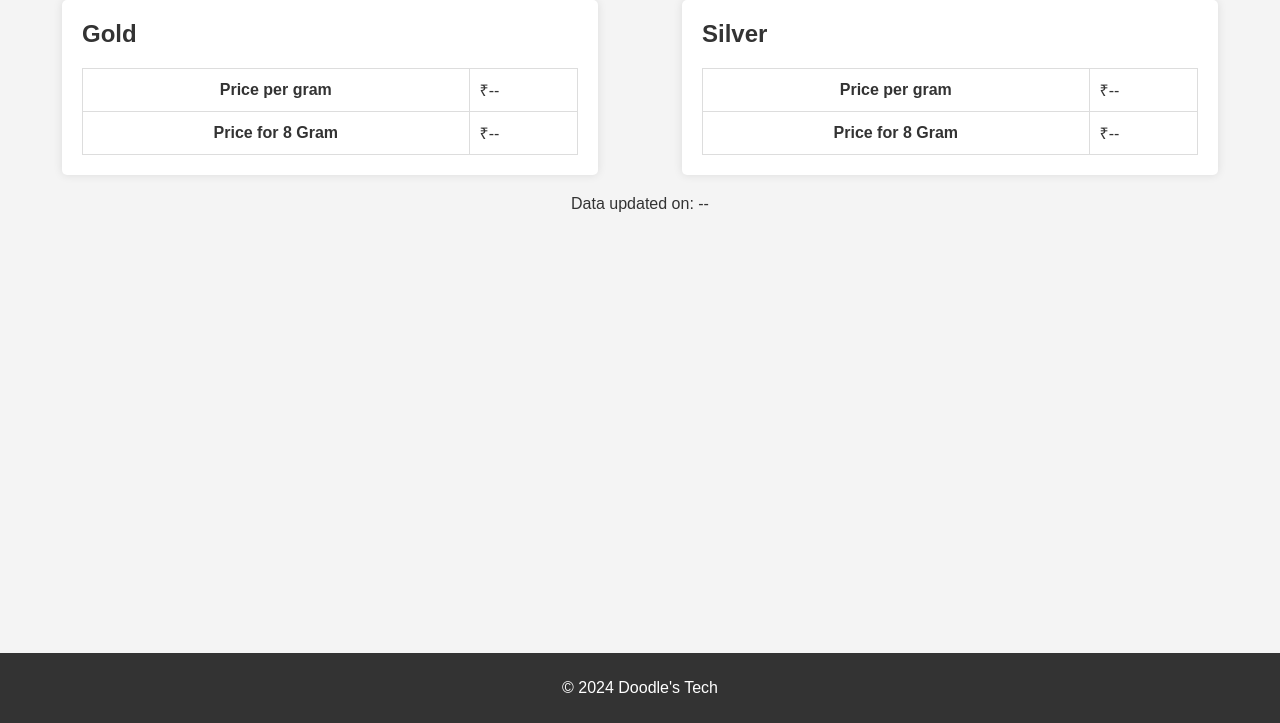
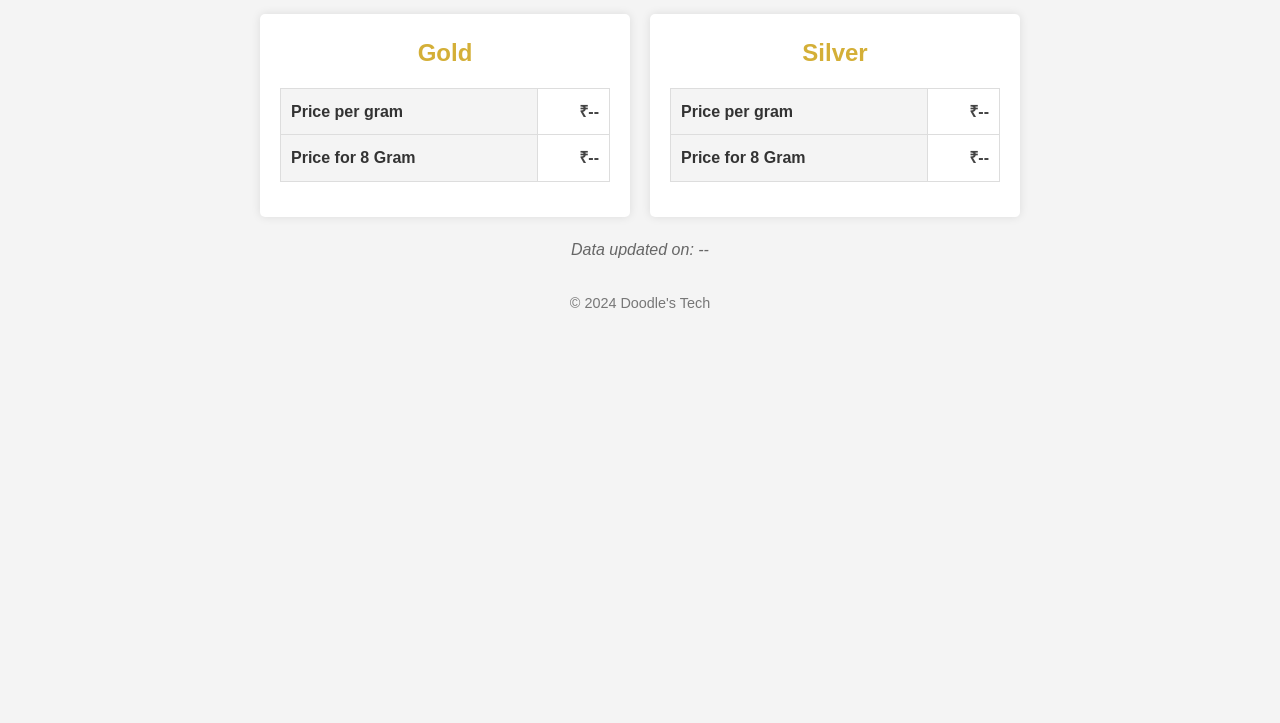
Before and after one commit to doodlestech/goldprice, a plain HTML site: page index.html in a window 1280 px wide. Shown: the part 77-800 px from the top of the page. Drawn offline with Linux system fonts and the light colour scheme.

Commit message:
styles.css

```diff
--- a/styles.css
+++ b/styles.css
@@ -1,95 +1,92 @@
+/* Reset some default browser styles */
+body, h1, h2, p, table, th, td {
+    margin: 0;
+    padding: 0;
+    box-sizing: border-box;
+}
+
+/* General styles */
 body {
     font-family: Arial, sans-serif;
-    margin: 0;
-    padding: 0;
+    line-height: 1.6;
     background-color: #f4f4f4;
+    color: #333;
+    padding: 20px;
+    max-width: 800px;
+    margin: auto;
+}
+
+header {
+    text-align: center;
+    margin-bottom: 20px;
+}
+
+header h1 {
+    font-size: 2em;
     color: #333;
 }
 
-header {
-    background-color: #333;
-    color: #fff;
-    padding: 10px 0;
-    text-align: center;
-}
-
-header h1 {
-    margin: 0;
-}
-
-.prices {
+section.prices {
     display: flex;
-    justify-content: space-around;
-    margin: 20px;
+    flex-wrap: wrap;
+    justify-content: space-between;
+    gap: 20px;
+    margin-bottom: 20px;
 }
 
 .price-box {
     background-color: #fff;
-    padding: 20px;
     border-radius: 5px;
     box-shadow: 0 0 10px rgba(0, 0, 0, 0.1);
-    width: 40%;
+    padding: 20px;
+    flex: 1;
+    min-width: 300px;
+    max-width: 400px;
+    text-align: center;
 }
 
 .price-box h2 {
-    margin-top: 0;
+    font-size: 1.5em;
+    margin-bottom: 15px;
+    color: #d4af37; /* Gold color */
 }
 
 .price-box table {
     width: 100%;
     border-collapse: collapse;
+    margin-bottom: 15px;
 }
 
-.price-box th,
-.price-box td {
+.price-box th, .price-box td {
     padding: 10px;
     border: 1px solid #ddd;
 }
 
+.price-box th {
+    background-color: #f4f4f4;
+    text-align: left;
+}
+
+.price-box td {
+    text-align: right;
+    font-weight: bold;
+    color: #444;
+}
+
 .update-date {
     text-align: center;
-    margin: 20px 0;
+    font-style: italic;
+    color: #666;
+    margin-bottom: 20px;
 }
 
 footer {
-    background-color: #333;
-    color: #fff;
     text-align: center;
-    padding: 10px 0;
-    position: fixed;
-    width: 100%;
-    bottom: 0;
+    padding: 10px;
+    font-size: 0.9em;
+    color: #777;
 }
 
-form {
-    display: flex;
-    flex-direction: column;
-    align-items: center;
-    margin: 20px;
+footer p {
+    margin: 0;
 }
-
-form div {
-    margin-bottom: 15px;
-}
-
-form label {
-    margin-right: 10px;
-}
-
-form input[type="number"] {
-    padding: 5px;
-    width: 200px;
-}
-
-form button {
-    padding: 10px 20px;
-    background-color: #333;
-    color: #fff;
-    border: none;
-    border-radius: 5px;
-    cursor: pointer;
-}
-
-form button:hover {
-    background-color: #555;
-}
```
